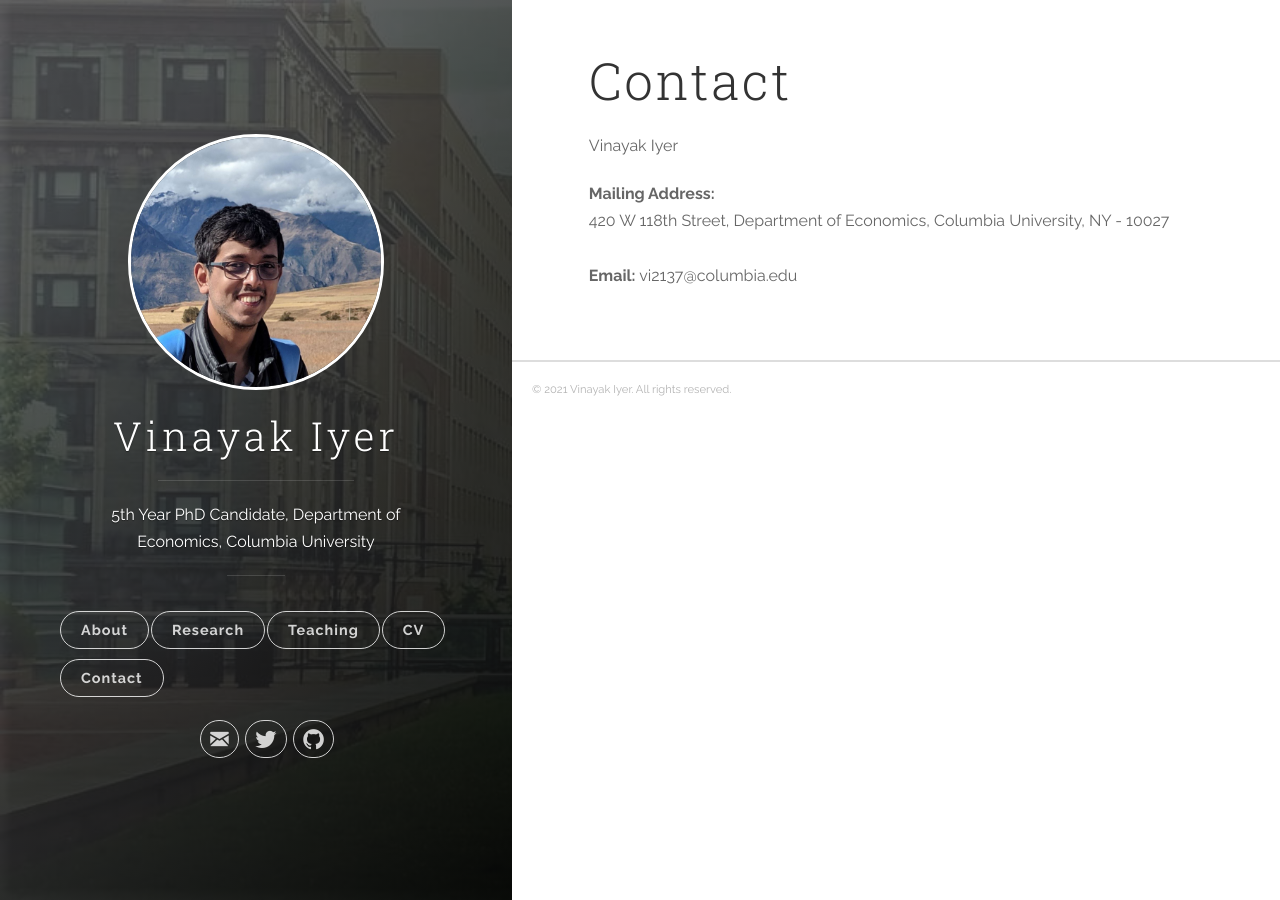
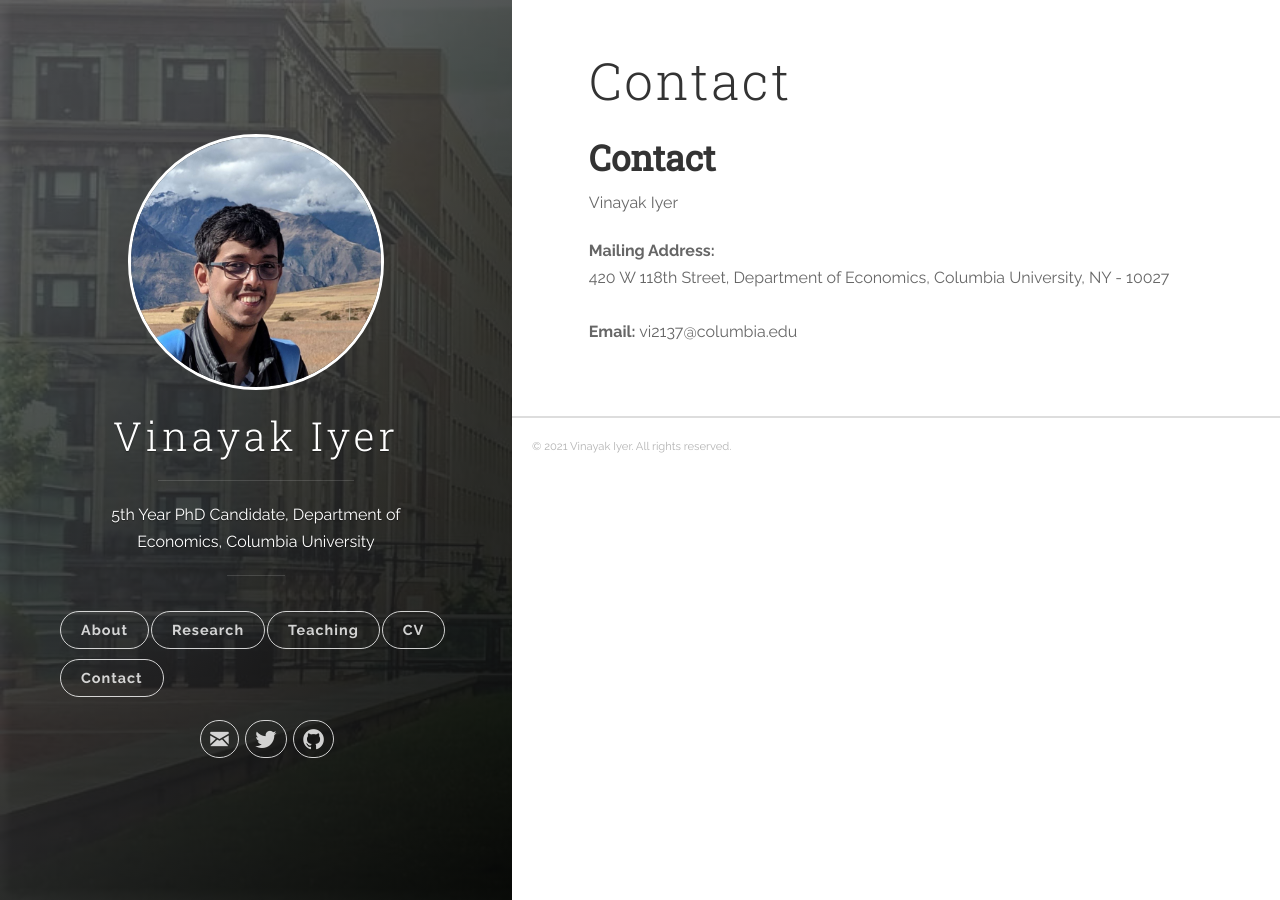
Before and after one commit to vinayakiyer/vinayakiyer.github.io, a Jekyll site: the page built from _posts/2019-12-16-contact.markdown, in a window 1280 px wide. Built offline with Jekyll 4.4.1, drawn with Linux system fonts in a browser that asks for light colours.

Commit message:
Update 2019-12-16-contact.markdown

```diff
--- a/_posts/2019-12-16-contact.markdown
+++ b/_posts/2019-12-16-contact.markdown
@@ -3,6 +3,8 @@ title:  "Contact"
 categories: [jekyll]
 tags: [jekyll]
 ---
+<h2 id="columbia-university"><strong>Contact</strong></h2>
+
 Vinayak Iyer
 
 <strong>Mailing Address:</strong><br/> 420 W 118th Street, Department of Economics, Columbia University, NY - 10027
```
